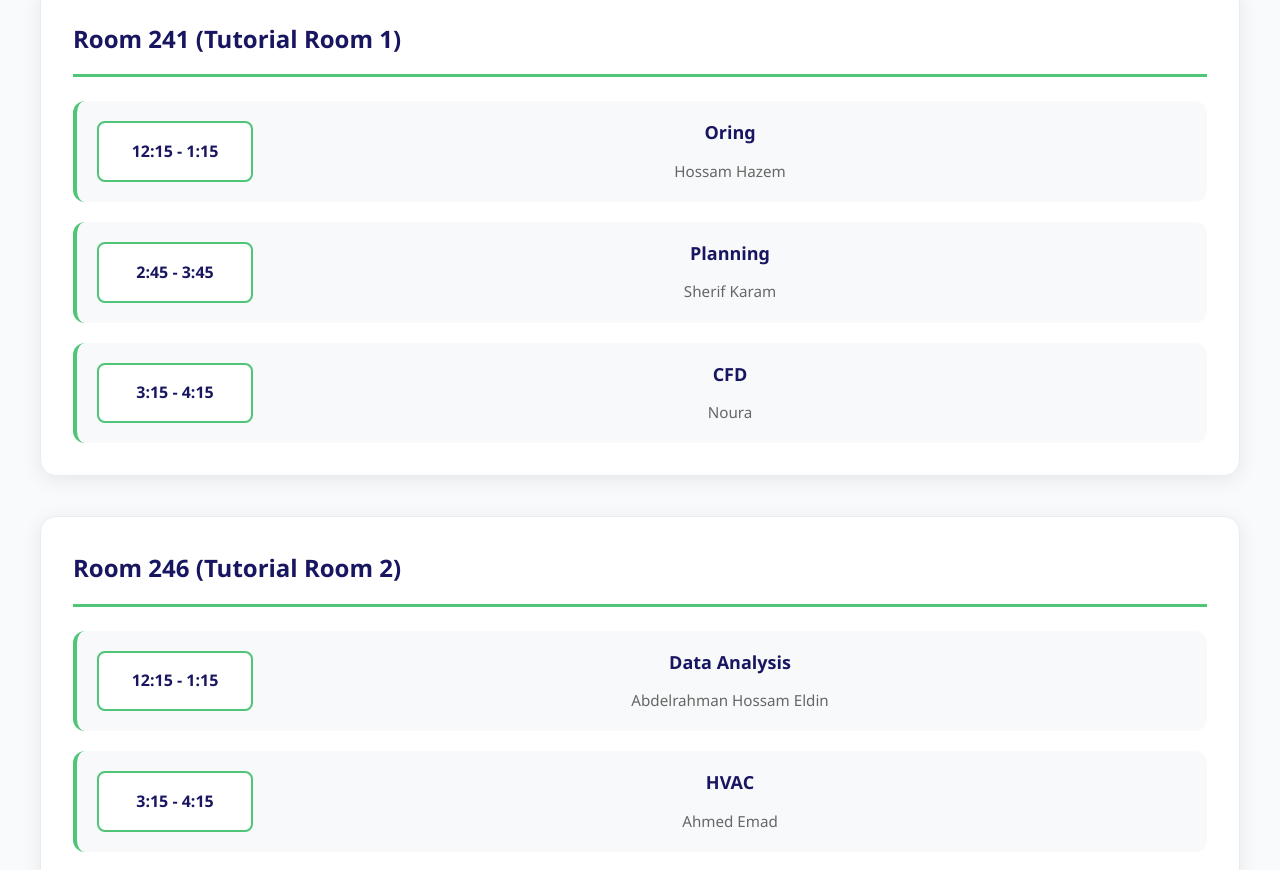
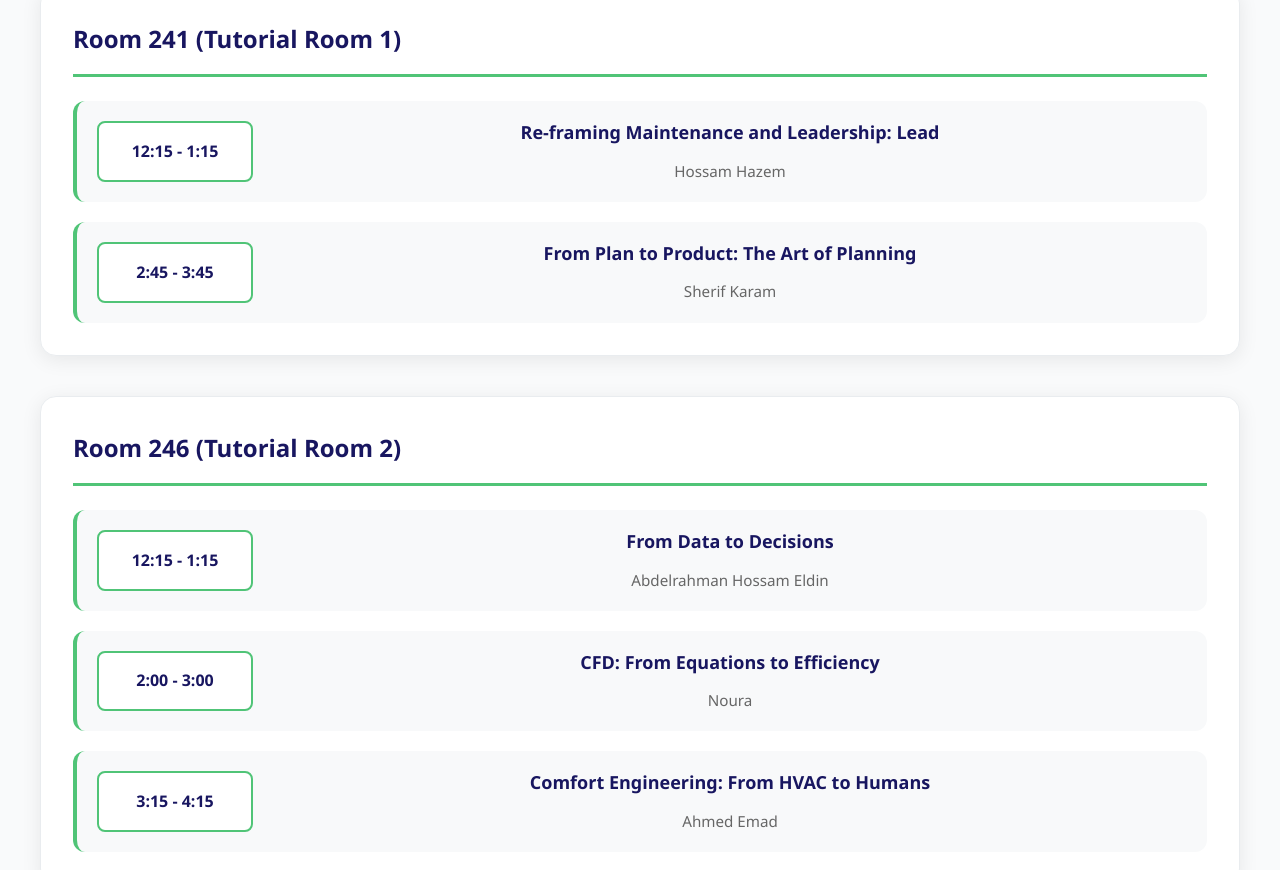
Before and after one commit to WhipShip/ASME_WEB, a plain HTML site: page agenda.html in a window 1280 px wide. Shown: the part 2839-3709 px from the top of the page. Drawn offline with Linux system fonts and the light colour scheme.

Commit message:
Update agenda.html

```diff
--- a/agenda.html
+++ b/agenda.html
@@ -183,7 +183,7 @@
               <div class="session-card" data-type="talks">
                 <div class="session-time">11:00 - 11:45</div>
                 <div class="session-content">
-                  <h4 class="session-title">Sustainability</h4>
+                  <h4 class="session-title">ustainability by Design: Building for Tomorrow</h4>
                   <p class="session-speaker">Ahmed Hamed</p>
                 </div>
               </div>
@@ -191,7 +191,7 @@
               <div class="session-card" data-type="talks">
                 <div class="session-time">12:15 - 1:15</div>
                 <div class="session-content">
-                  <h4 class="session-title">Industry 4.0 + Competition</h4>
+                  <h4 class="session-title">Future-Ready by Design: Unlocking Industry 4.0</h4>
                   <p class="session-speaker">Mostafa Hassan</p>
                 </div>
               </div>
@@ -215,7 +215,7 @@
               <div class="session-card" data-type="talks">
                 <div class="session-time">4:00 - 5:00</div>
                 <div class="session-content">
-                  <h4 class="session-title">Business</h4>
+                  <h4 class="session-title">The power of Business</h4>
                   <p class="session-speaker">Amir Massoud</p>
                 </div>
               </div>
@@ -234,7 +234,7 @@
               <div class="session-card" data-type="workshops">
                 <div class="session-time">12:15 - 1:15</div>
                 <div class="session-content">
-                  <h4 class="session-title">Oring</h4>
+                  <h4 class="session-title">Re-framing Maintenance and Leadership: Lead</h4>
                   <p class="session-speaker">Hossam Hazem</p>
                 </div>
               </div>
@@ -242,16 +242,8 @@
               <div class="session-card" data-type="workshops">
                 <div class="session-time">2:45 - 3:45</div>
                 <div class="session-content">
-                  <h4 class="session-title">Planning</h4>
+                  <h4 class="session-title">From Plan to Product: The Art of Planning</h4>
                   <p class="session-speaker">Sherif Karam</p>
-                </div>
-              </div>
-
-              <div class="session-card" data-type="workshops">
-                <div class="session-time">3:15 - 4:15</div>
-                <div class="session-content">
-                  <h4 class="session-title">CFD</h4>
-                  <p class="session-speaker">Noura</p>
                 </div>
               </div>
             </div>
@@ -263,15 +255,23 @@
               <div class="session-card" data-type="workshops">
                 <div class="session-time">12:15 - 1:15</div>
                 <div class="session-content">
-                  <h4 class="session-title">Data Analysis</h4>
+                  <h4 class="session-title">From Data to Decisions</h4>
                   <p class="session-speaker">Abdelrahman Hossam Eldin</p>
+                </div>
+              </div>
+
+              <div class="session-card" data-type="workshops">
+                <div class="session-time">2:00 - 3:00</div>
+                <div class="session-content">
+                  <h4 class="session-title">CFD: From Equations to Efficiency</h4>
+                  <p class="session-speaker">Noura</p>
                 </div>
               </div>
 
               <div class="session-card" data-type="workshops">
                 <div class="session-time">3:15 - 4:15</div>
                 <div class="session-content">
-                  <h4 class="session-title">HVAC</h4>
+                  <h4 class="session-title">Comfort Engineering: From HVAC to Humans</h4>
                   <p class="session-speaker">Ahmed Emad</p>
                 </div>
               </div>
```
